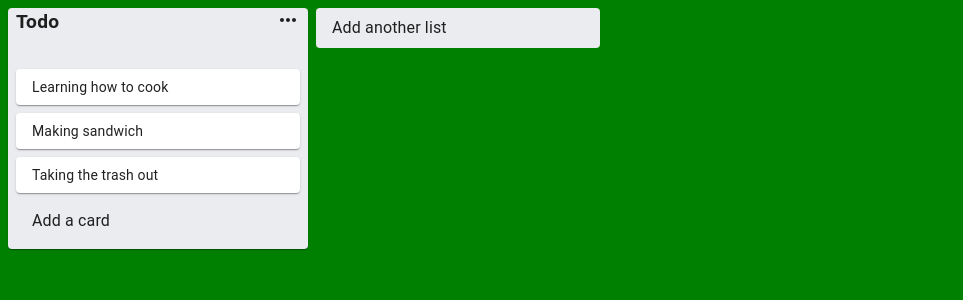
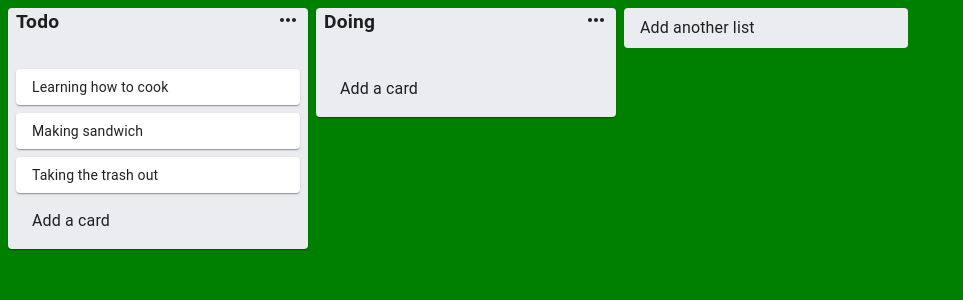
Before and after one commit to paulvscode/kanbanlike, a React (Create React App) app: page / in a window 1280 px wide. Shown: the top 300 px of the page, without its empty margins (0-963 px from the left). Built offline with nearby package versions, Linux system fonts and the light colour scheme.

Commit message:
items draggables between lists

```diff
--- a/src/App.js
+++ b/src/App.js
@@ -75,7 +75,14 @@
 
   const onDragEnd = (result) => {
     const { destination, source, draggableId } = result;
-
+    console.log(
+      "destination",
+      destination,
+      "source",
+      source,
+      "draggableId",
+      draggableId
+    );
     if (!destination) {
       return;
     }
@@ -93,6 +100,19 @@
         lists: {
           ...data.lists,
           [sourceList.id]: destinationList,
+        },
+      };
+      setData(newState);
+    } else {
+      sourceList.cards.splice(source.index, 1);
+      destinationList.cards.splice(destination.index, 0, draggingCard);
+
+      const newState = {
+        ...data,
+        lists: {
+          ...data.lists,
+          [sourceList.id]: sourceList,
+          [destinationList.id]: destinationList,
         },
       };
       setData(newState);
--- a/src/utils/store.js
+++ b/src/utils/store.js
@@ -20,8 +20,13 @@
       title: "Todo",
       cards,
     },
+    "list-2": {
+      id: "list-2",
+      title: "Doing",
+      cards: [],
+    },
   },
-  listIds: ["list-1"],
+  listIds: ["list-1", "list-2"],
 };
 
 export default data;
```
